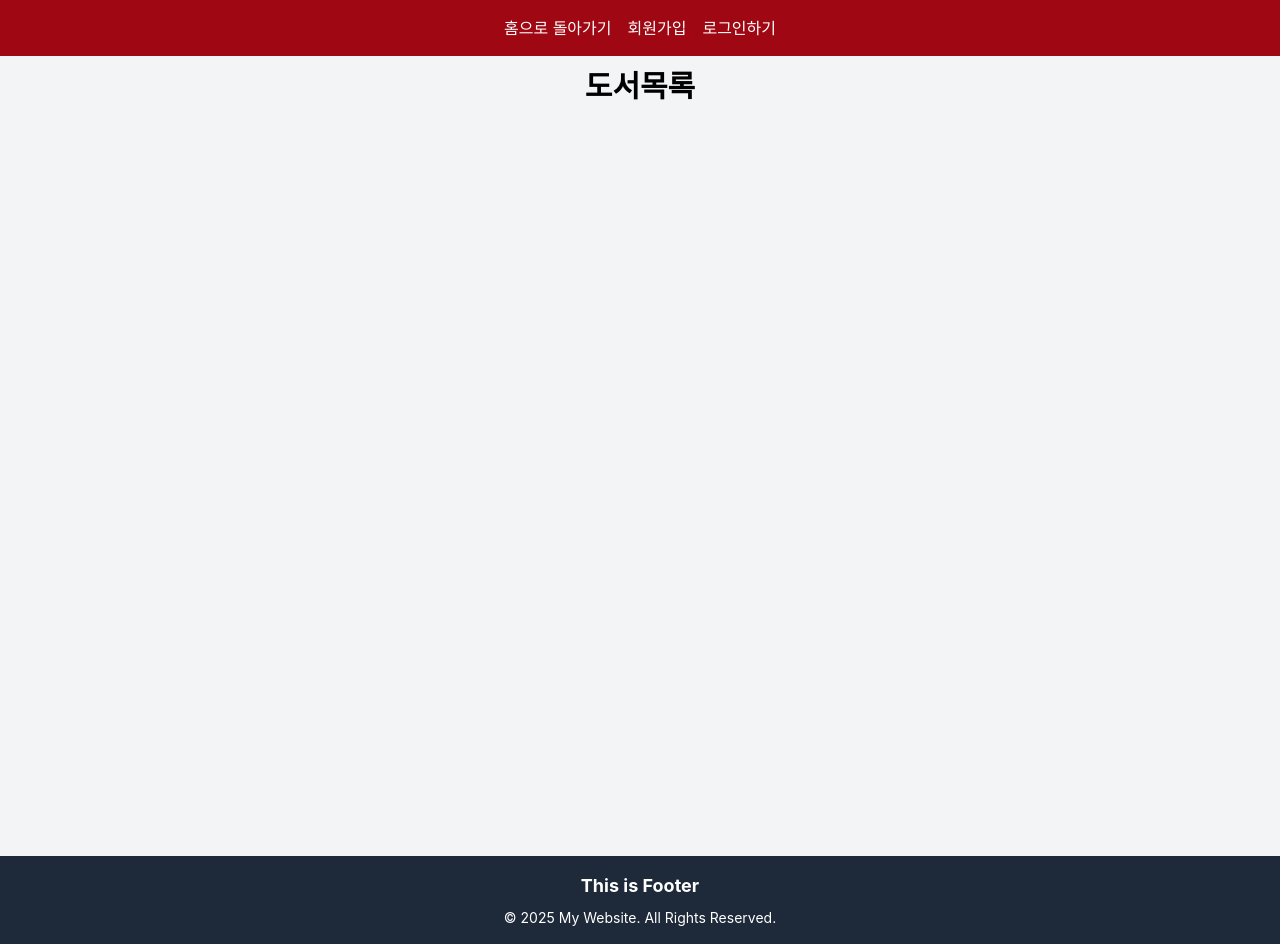
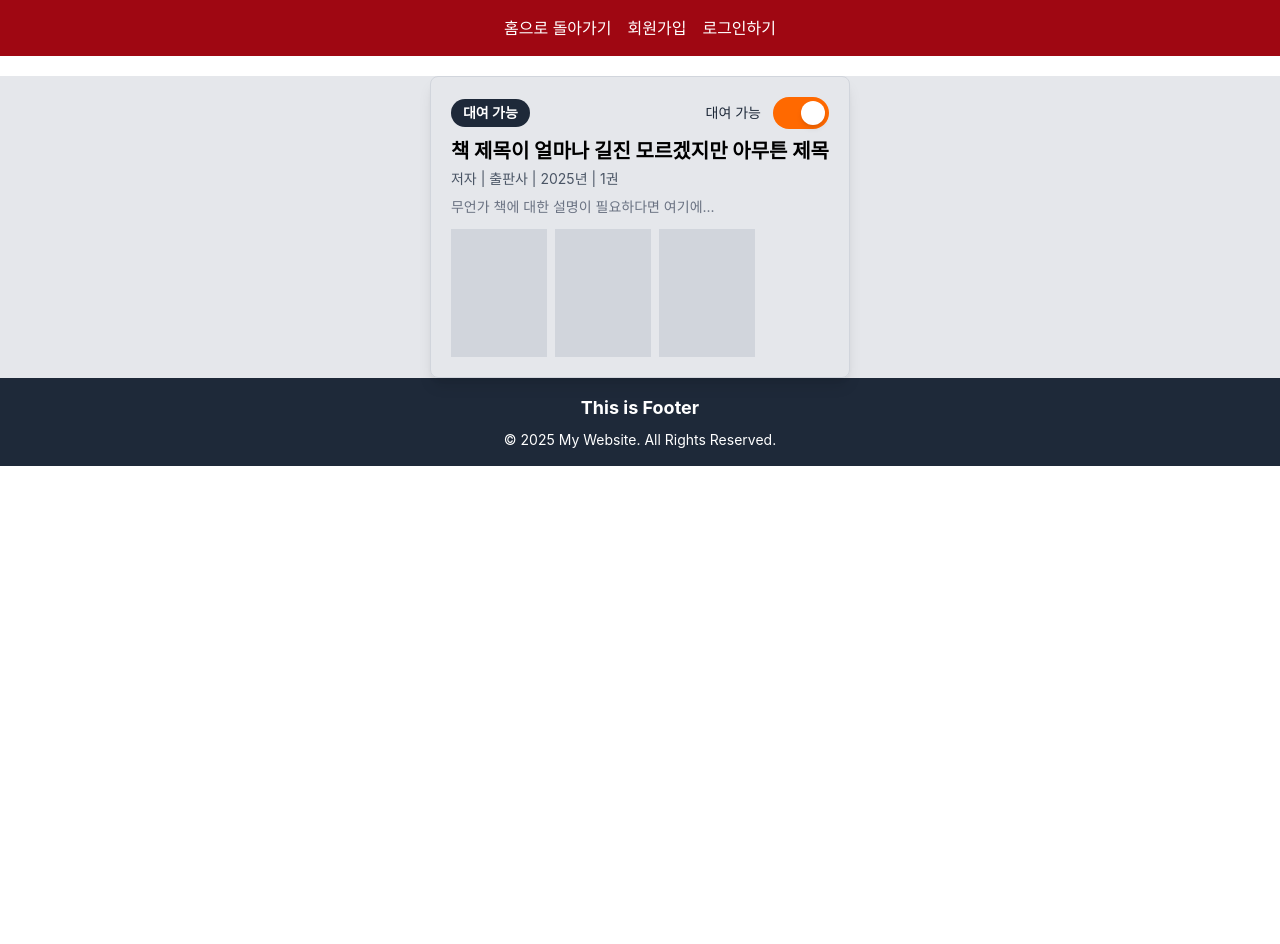
Before and after one commit to SogangComputerClub/sgcc-frontend, a React (Vite) app: page /LibraryRegister in a window 1280 px wide. After the commit the page ends 800 px from the top, so only its background shows below. Built offline with nearby package versions, Linux system fonts and the light colour scheme.

Commit message:
fixed: library layout & components are made

```diff
--- /dev/null
+++ b/src/components/Library/Book.jsx
@@ -0,0 +1,90 @@
+import React, { useState } from 'react';
+import PropTypes from "prop-types"; // ✅ prop-types 가져오기
+const Book = ({ viewMode }) => {
+    const [book, setBook] = useState({
+        title: "책 제목이 얼마나 길진 모르겠지만 아무튼 제목",
+        author: "저자",
+        publisher: "출판사",
+        year: 2025,
+        copies: 1,
+        image: "https://via.placeholder.com/100",
+        isAvailable: true, // 대여 가능 여부
+    });
+
+    // 📌 대여 가능 여부 토글
+    const toggleAvailability = () => {
+        setBook({ ...book, isAvailable: !book.isAvailable });
+    };
+
+    return (
+        <div>
+            {/* 리스트형 레이아웃 */}
+            {viewMode === "card" ? (
+                <div className="p-5 border border-gray-300 rounded-lg shadow-lg">
+                    <div className="flex justify-between items-center">
+                        <span className={`text-sm font-bold px-3 py-1 rounded-full ${book.isAvailable ? "bg-gray-800 text-white" : "bg-gray-300 text-gray-500"}`}>
+                            {book.isAvailable ? "대여 가능" : "대여 불가"}
+                        </span>
+
+                        <div className="flex items-center gap-3">
+                            <h3
+                                className={`text-sm ${
+                                book.isAvailable ? 'text-gray-800' : 'text-orange-500'
+                                }`}
+                            >
+                            {book.isAvailable ? "대여 가능" : "대여 불가"}
+                            </h3>
+
+                            <button
+                                onClick={toggleAvailability}
+                                className={`w-14 h-8 flex items-center rounded-full p-1 transition duration-300 ${
+                                    book.isAvailable ? "bg-orange-500" : "bg-gray-300"
+                                }`}
+                            >
+                                <div
+                                    className={`w-6 h-6 bg-white rounded-full shadow-md transform transition duration-300 ${
+                                        book.isAvailable ? "translate-x-6" : "translate-x-0"
+                                    }`}
+                                ></div>
+                            </button>
+                        </div>
+                    </div>
+
+                    {/* 책 정보 */}
+                    <h2 className="text-xl font-bold mt-2">{book.title}</h2>
+                    <p className="text-sm text-gray-600 mt-1">
+                        {book.author} | {book.publisher} | {book.year}년 | {book.copies}권
+                    </p>
+                    <p className="text-sm text-gray-500 mt-2">
+                        무언가 책에 대한 설명이 필요하다면 여기에...
+                    </p>
+
+                    {/* 이미지 목록 */}
+                    <div className="flex gap-2 mt-3">
+                        <div className="w-24 h-32 bg-gray-300"></div>
+                        <div className="w-24 h-32 bg-gray-300"></div>
+                        <div className="w-24 h-32 bg-gray-300"></div>
+                    </div>
+                </div>
+            ) : (
+                /* 카드형 레이아웃 */
+                <div className="p-4 border border-gray-300 rounded-lg shadow-lg w-64">
+                    <span className={`text-sm font-bold px-3 py-1 rounded-full ${book.isAvailable ? "bg-gray-800 text-white" : "bg-gray-300 text-gray-500"}`}>
+                        {book.isAvailable ? "대여 가능" : "대여 불가"}
+                    </span>
+
+                    <h2 className="text-lg font-bold mt-2">{book.title}</h2>
+                    <p className="text-sm text-gray-600">{book.author}</p>
+
+                    {/* 책 이미지 */}
+                    <div className="w-full h-40 bg-gray-300 mt-3"></div>
+                </div>
+            )}
+        </div>
+    );
+};
+// ✅ prop-types 설정 추가 (오류 해결)
+Book.propTypes = {
+    viewMode: PropTypes.string.isRequired, // `viewMode`는 반드시 문자열이어야 함
+};
+export default Book;
--- a/src/pages/Board/BoardDetail.jsx
+++ b/src/pages/Board/BoardDetail.jsx
@@ -39,7 +39,7 @@ const BoardDetail = () => {
     };
 
     return (
-        <div className="min-h-screen bg-gray-100 flex justify-center py-3">
+        <div className="h-auto bg-gray-100 flex justify-center py-3">
           <div className="w-full max-w-7xl bg-white rounded-lg shadow-md p-6 flex space-x-6">
             <div className="w-2/9 bg-gray-50 p-4 rounded-lg border">
               <h2 className="text-lg font-semibold mb-4">목록</h2>
--- a/src/pages/Library/LibraryBorrow.jsx
+++ b/src/pages/Library/LibraryBorrow.jsx
@@ -1,22 +1,45 @@
-import React, { useState, useRef } from 'react';
+import React, { useState } from 'react';
+import { Link } from "react-router-dom";
+import Book from '../../components/Library/Book';
 
 const LibraryBorrow = () => {
+    const [activeTab, setActiveTab] = useState("전체"); // Track active tab
+
     return (
-        <div className="min-h-screen bg-gray-100 flex justify-center py-3">
-            <h1 className="text-3xl font-bold mb-4">도서목록</h1>
-            <button className="w-20 p-2 bg-black text-white rounded-md hover:bg-gray-400 hover:text-gray-800">
+        <div className="relative w-full p-5">
+            <h1 className="text-2xl font-extrabold flex justify-center mb-4 ">도서 목록</h1>
 
-            </button>
-            <button className="w-20 p-2 bg-black text-white rounded-md hover:bg-gray-400 hover:text-gray-800">
-            </button>
+            <div className="flex justify-center gap-3">
+                <button
+                    className={`text-sm w-auto px-3 py-1 rounded-md font-semibold ${
+                        activeTab === "전체" ? "text-black" : "text-gray-400"
+                    }`}
+                    onClick={() => setActiveTab("전체")}
+                >
+                    전체
+                </button>
+                <p className='text-gray-400'>|</p>
+                <button
+                    className={`text-sm w-auto px-3 py-1 rounded-md font-semibold ${
+                        activeTab === "대여 가능" ? "text-black" : "text-gray-400"
+                    }`}
+                    onClick={() => setActiveTab("대여 가능")}
+                >
+                    대여 가능
+                </button>
+            </div>
 
-            <div className="w-full max-w-7xl bg-gray-200 px-5 flex space-x-3">
+            <Link to="/LibraryRegister" className="w-full max-w-7xl flex justify-end mt-2">
+                <button className="min-w-[64px] py-2 px-4 bg-gray-700 text-white text-sm rounded-md hover:bg-gray-400 hover:text-gray-300">
+                    등록
+                </button>
+            </Link>
 
+            <div className='w-auto h-auto px-5 bg-gray-200 flex justify-center mt-5'>
+                <Book viewMode='list'/>
             </div>
         </div>
-
-
-    )
+    );
 };
 
 export default LibraryBorrow;
--- a/src/pages/Library/LibraryDetail.jsx
+++ b/src/pages/Library/LibraryDetail.jsx
@@ -1,8 +1,11 @@
+import React, { useState } from 'react';
+import Book from '../../components/Library/Book';
+
 const LibraryBorrow = () => {
     return (
-        <div className="min-h-screen bg-gray-100 flex justify-center py-3">
-            <h1 className="text-3xl font-bold mb-4">도서목록</h1>
-        </div>
+            <div>
+                <Book viewMode='card'/>
+            </div>
 
     );
 };
--- a/src/pages/Library/LibraryRegister.jsx
+++ b/src/pages/Library/LibraryRegister.jsx
@@ -1,12 +1,12 @@
 import React, { useState, useRef } from 'react';
+import Book from '../../components/Library/Book';
 
 const LibraryRegister = () => {
 
-    return (
-        <div className="min-h-screen bg-gray-100 flex justify-center py-3">
-            <h1 className="text-3xl font-bold mb-4">도서목록</h1>
-        </div>
-    );
+    return ( //이제 이걸 여기서 수정 가능하게 바꿔야한다
+            <div className='w-auto h-auto px-5 bg-gray-200 flex justify-center mt-5'>
+                <Book viewMode='card'/>
+            </div>    );
 
 }
 export default LibraryRegister;
```
